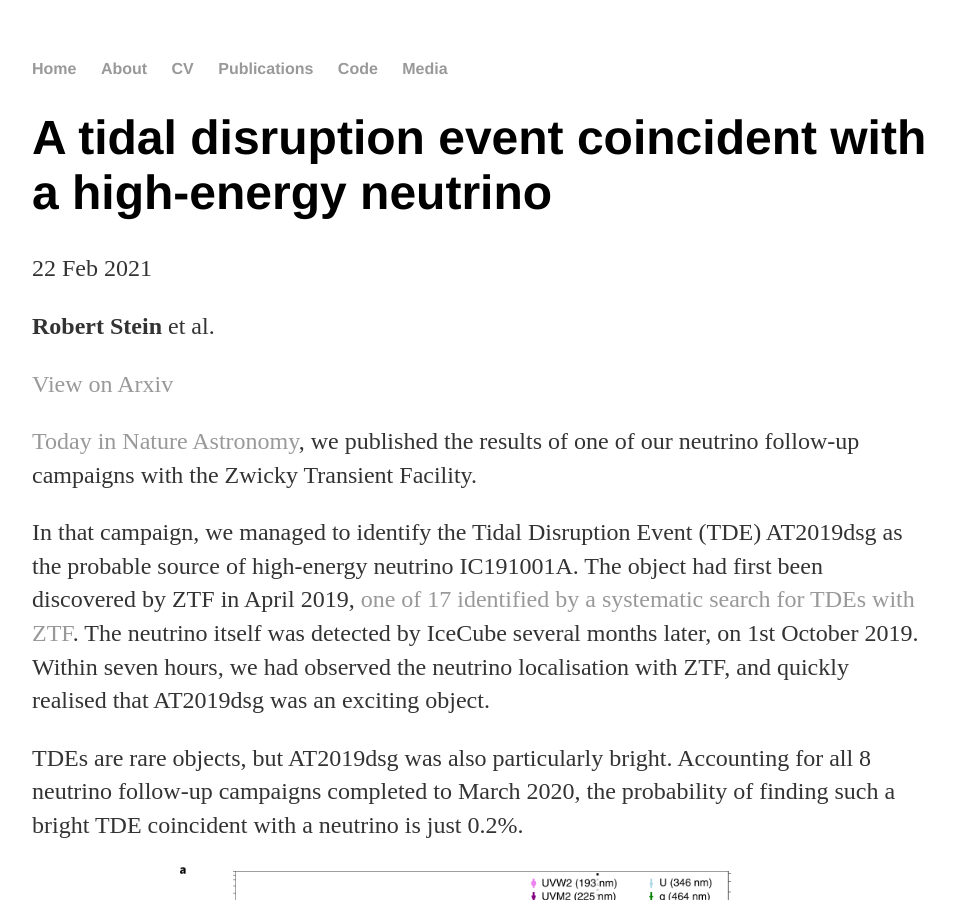
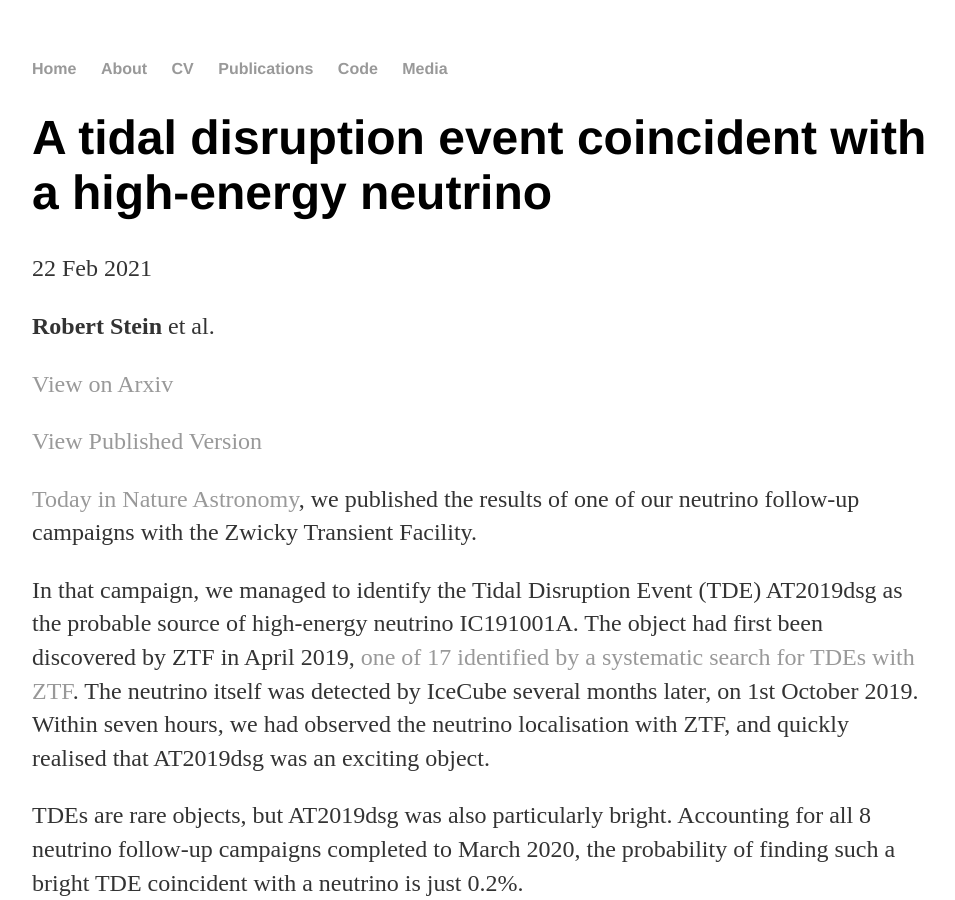
Before and after one commit to robertdstein/robertdstein.github.io, a Jekyll site: the page built from research/_posts/2021-02-22-at2019dsg.md, in a window 1280 px wide and 900 px high. Shown: the whole window, without its empty margins (160-1115 px from the left). Built offline with Jekyll 4.4.1, drawn with Linux system fonts in a browser that asks for light colours; comment, search, counter and statistics services are not loaded.

Commit message:
Add optional DOI

```diff
--- a/_layouts/post.html
+++ b/_layouts/post.html
@@ -6,7 +6,12 @@ layout: default
 <p class="meta">{{ page.date | date_to_string }}</p>
 <p class="meta">{{page.author}}</p>
 <p class="meta"><a href="https://arxiv.org/abs/{{page.arxiv}}">View on Arxiv</a></p>
+{% if {{page.doi}} == null or {{page.doi}} == '' %}
 <div data-badge-type='medium-donut' class='altmetric-embed' data-badge-details='right' data-arxiv-id='{{page.arxiv}}'></div>
+{% else %}
+<p class="meta"><a href="https://dx.doi.org/{{page.doi}}">View Published Version</a></p>
+<div data-badge-type='medium-donut' class='altmetric-embed' data-badge-details='right' data-doi='{{page.doi}}'></div>
+{% endif %}
 <div class="post">
   {{ content }}
 </div>
```
Also changed, not shown: research/_posts/2021-02-22-at2019dsg.md (+1 -0 lines).
